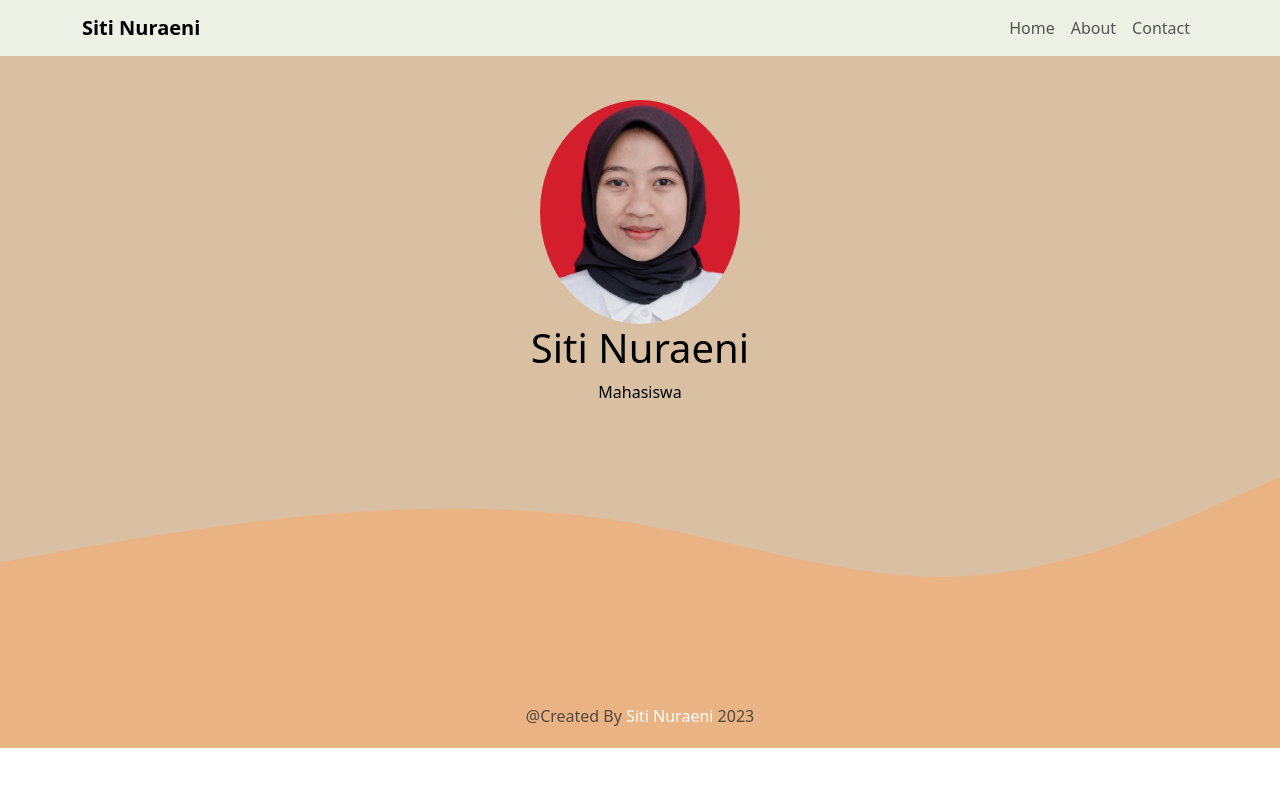
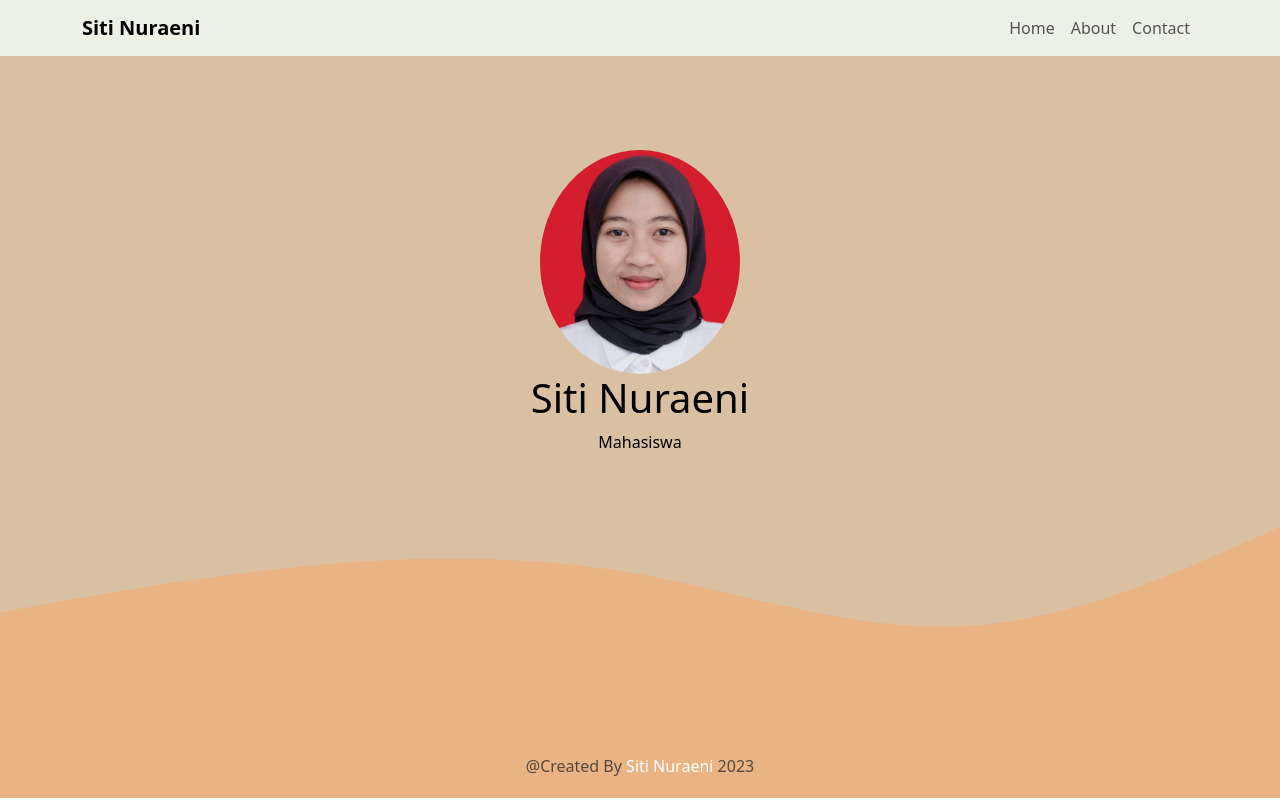
Before and after one commit to sitinuraenii/reactjsuts, a React (Create React App) app: page /#/ in a window 1280 px wide. Built offline with nearby package versions, Linux system fonts and the light colour scheme.

Commit message:
padding home

```diff
--- a/src/App.css
+++ b/src/App.css
@@ -8,7 +8,7 @@
 
 .Hero {
   background-color: #dac0a3;
-  padding-top: 100px;
+  padding-top: 150px;
 }
 
 .About {
```
